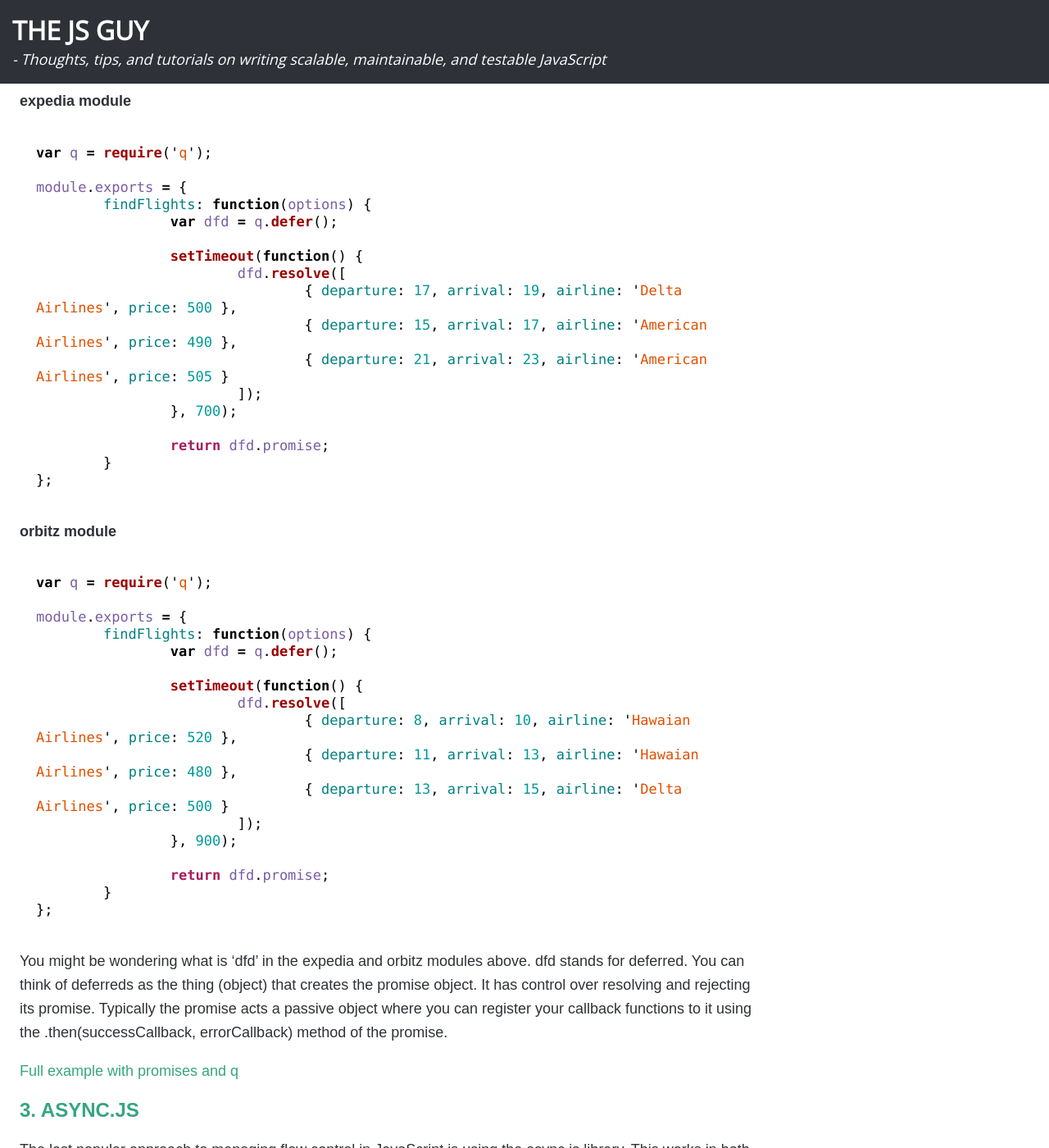
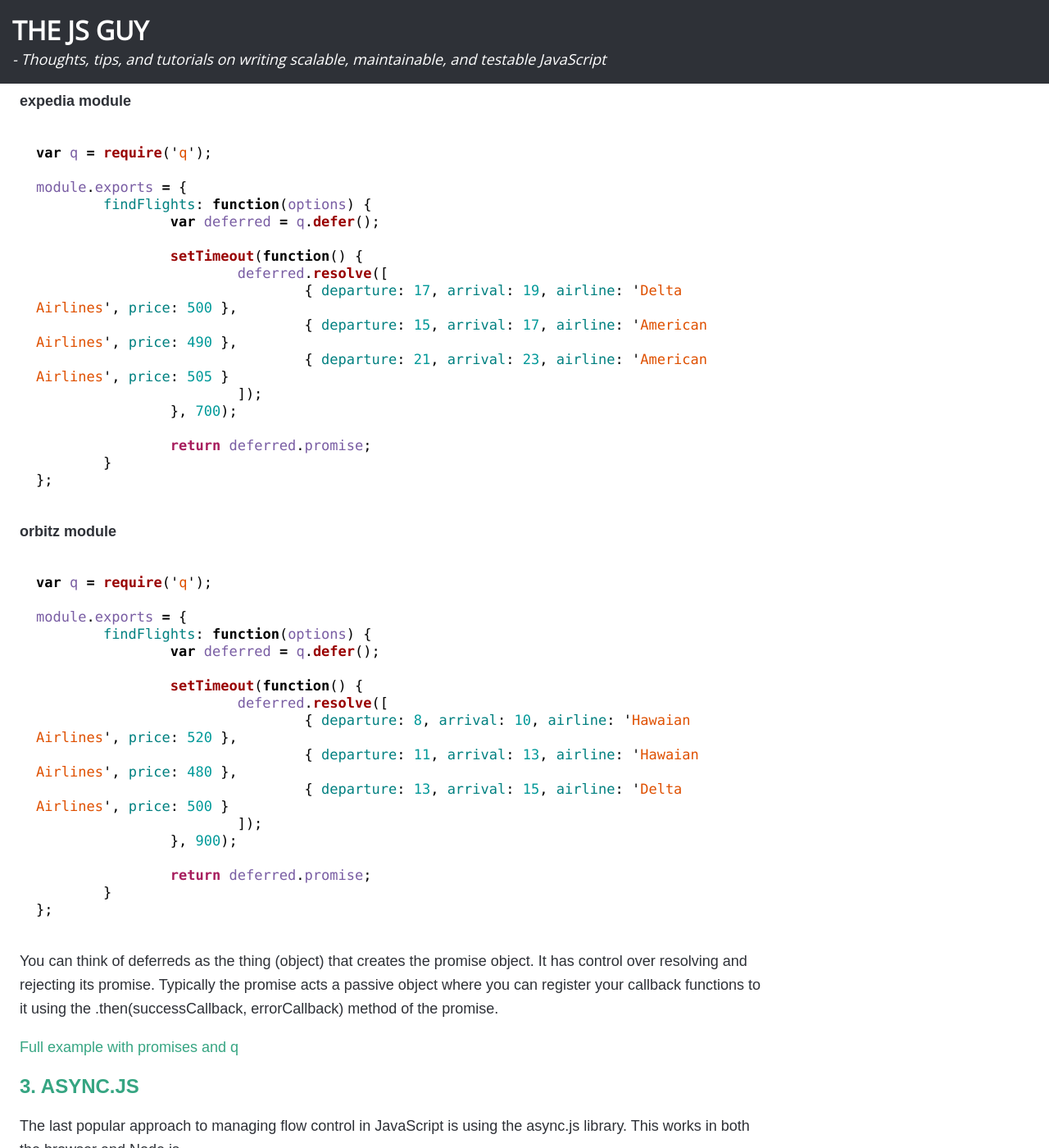
Before and after one commit to iamdtang/skaterdav85.github.io, a Jekyll site: the page built from _posts/2014-06-27-JavaScript-Flow-Control.markdown, in a window 1280 px wide and 1400 px high, scrolled down 2875 px. Shown: the whole window at 82% size. Built offline with Jekyll 4.4.1, drawn with Linux system fonts in a browser that asks for light colours; nearby versions of some CDN libraries; Markdown is read by kramdown in place of the engine named in the settings; comment, search, counter and statistics services are not loaded.

Commit message:
rename dfd to deferred

````diff
--- a/_posts/2014-06-27-JavaScript-Flow-Control.markdown
+++ b/_posts/2014-06-27-JavaScript-Flow-Control.markdown
@@ -95,17 +95,17 @@ var q = require('q');
 
 module.exports = {
 	findFlights: function(options) {
-		var dfd = q.defer();
+		var deferred = q.defer();
 
 		setTimeout(function() {
-			dfd.resolve([
+			deferred.resolve([
 				{ departure: 17, arrival: 19, airline: 'Delta Airlines', price: 500 },
 				{ departure: 15, arrival: 17, airline: 'American Airlines', price: 490 },
 				{ departure: 21, arrival: 23, airline: 'American Airlines', price: 505 }
 			]);
 		}, 700);
 
-		return dfd.promise;
+		return deferred.promise;
 	}
 };
 ```
@@ -117,22 +117,22 @@ var q = require('q');
 
 module.exports = {
 	findFlights: function(options) {
-		var dfd = q.defer();
+		var deferred = q.defer();
 
 		setTimeout(function() {
-			dfd.resolve([
+			deferred.resolve([
 				{ departure: 8, arrival: 10, airline: 'Hawaian Airlines', price: 520 },
 				{ departure: 11, arrival: 13, airline: 'Hawaian Airlines', price: 480 },
 				{ departure: 13, arrival: 15, airline: 'Delta Airlines', price: 500 }
 			]);
 		}, 900);
 
-		return dfd.promise;
+		return deferred.promise;
 	}
 };
 ```
 
-You might be wondering what is 'dfd' in the expedia and orbitz modules above. dfd stands for deferred. You can think of deferreds as the thing (object) that creates the promise object. It has control over resolving and rejecting its promise. Typically the promise acts a passive object where you can register your callback functions to it using the .then(successCallback, errorCallback) method of the promise.
+You can think of deferreds as the thing (object) that creates the promise object. It has control over resolving and rejecting its promise. Typically the promise acts a passive object where you can register your callback functions to it using the .then(successCallback, errorCallback) method of the promise.
 
 [Full example with promises and q](https://github.com/ITP-Webdev/flow-control-exercises/tree/solution-promises)
 
````
